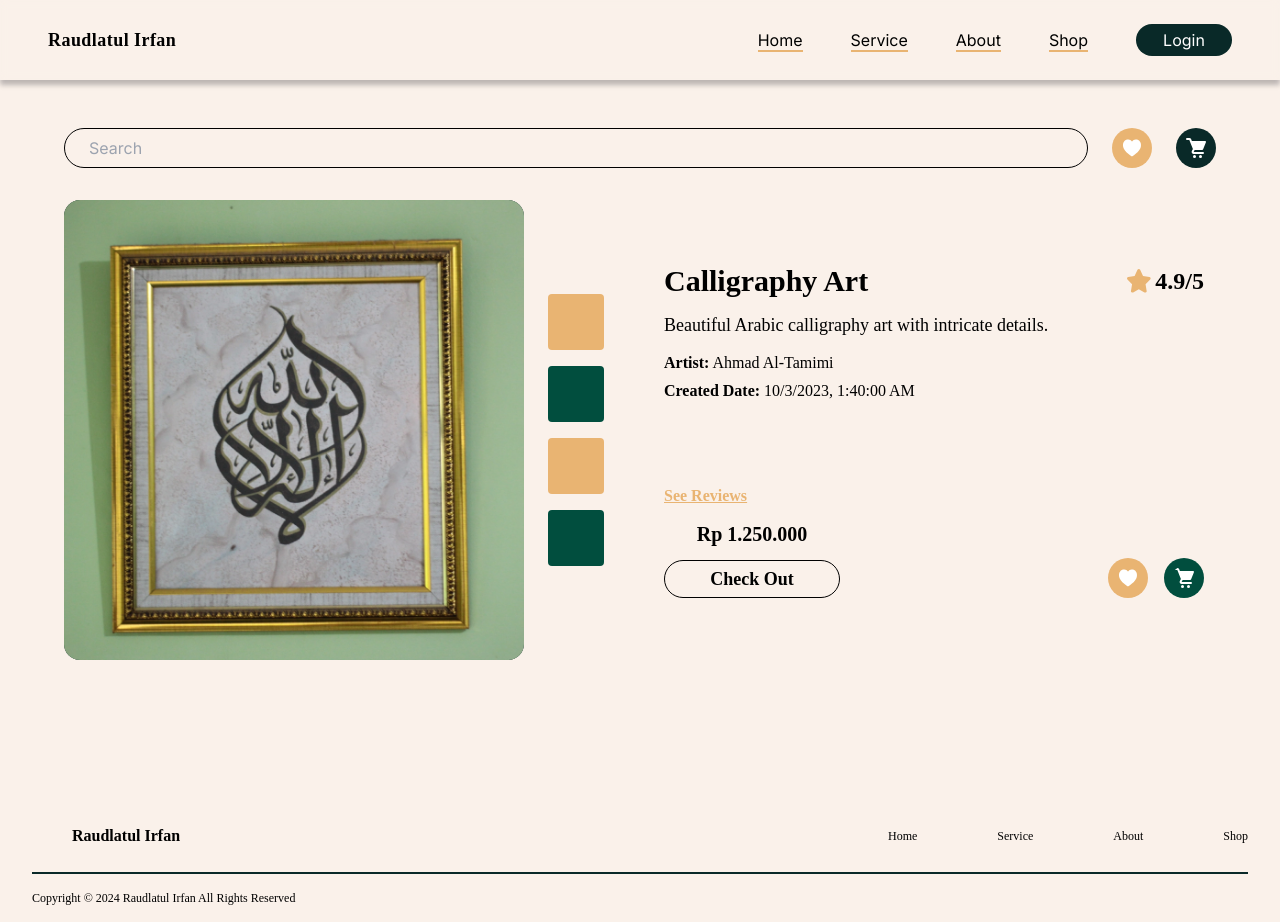
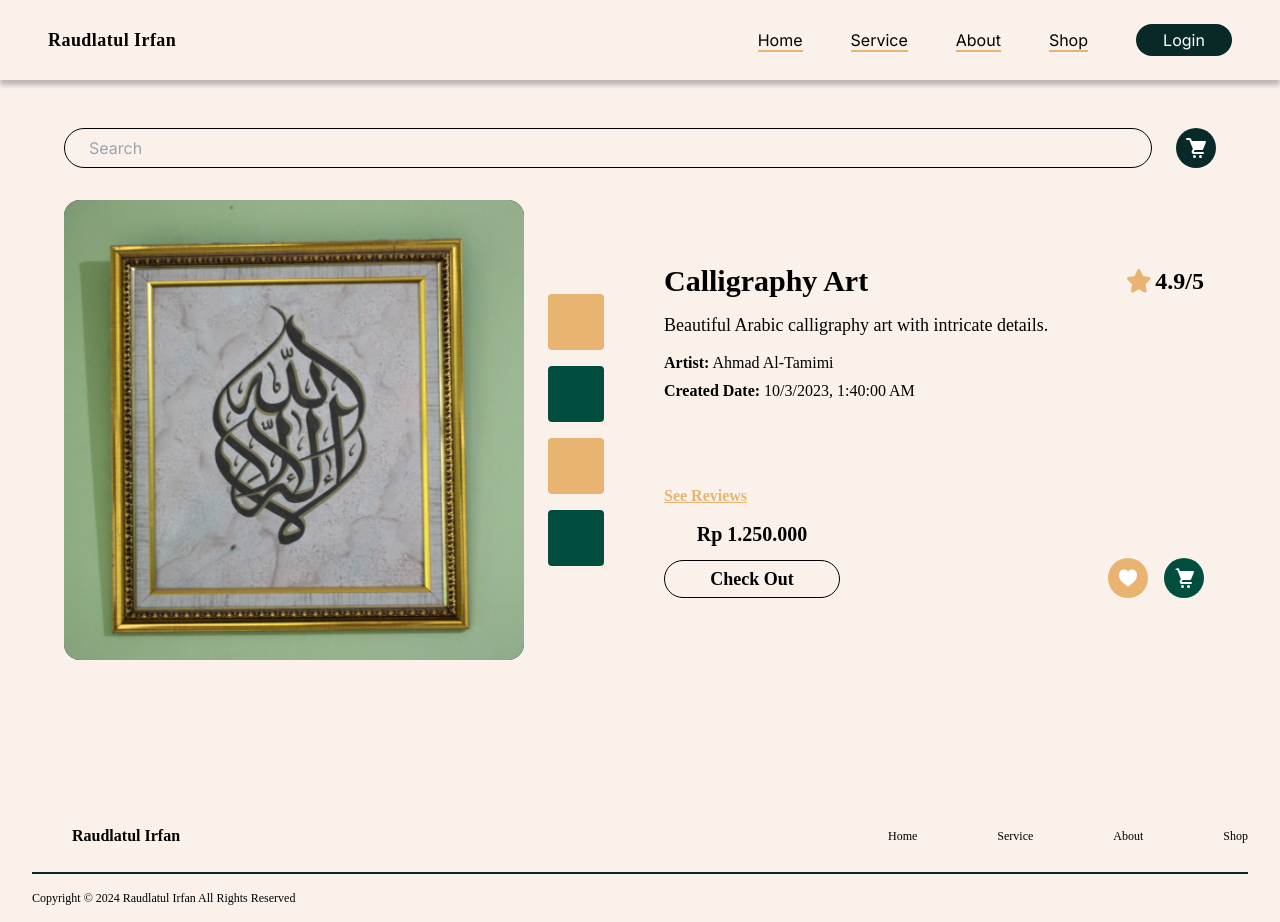
Before and after one commit to michaeltio/raudlatul_dummy, a Next.js app in the folder client/: page /content in a window 1280 px wide. Built offline with nearby package versions, Linux system fonts and the light colour scheme.

Commit message:
up button

```diff
--- a/client/src/components/shop/SearchBar.jsx
+++ b/client/src/components/shop/SearchBar.jsx
@@ -12,17 +12,6 @@ export default function SearchBar({ item }) {
         className="h-8 w-full rounded-full border border-black bg-transparent p-2 px-6 md:h-10"
       />
       <Link
-        href="/wishlist"
-        className="aspect-square h-8 rounded-full bg-[#E9B472] hover:bg-[#C6975D] md:h-10"
-      >
-        <Image
-          src="/svg/icon/love.svg"
-          width={100}
-          height={100}
-          className="w-full p-2"
-        />
-      </Link>
-      <Link
         href="/cart"
         className="aspect-square h-8 rounded-full bg-[#092928] hover:bg-black md:h-10"
       >
```
